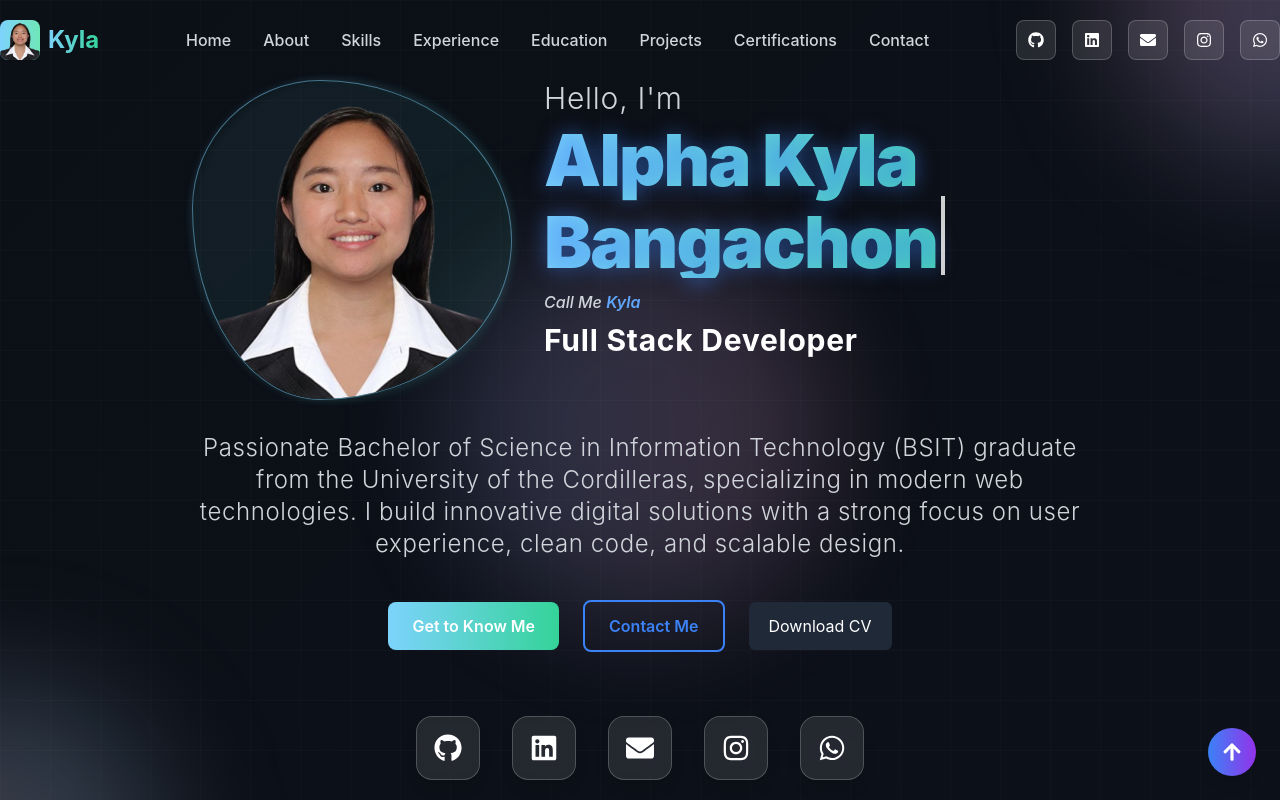
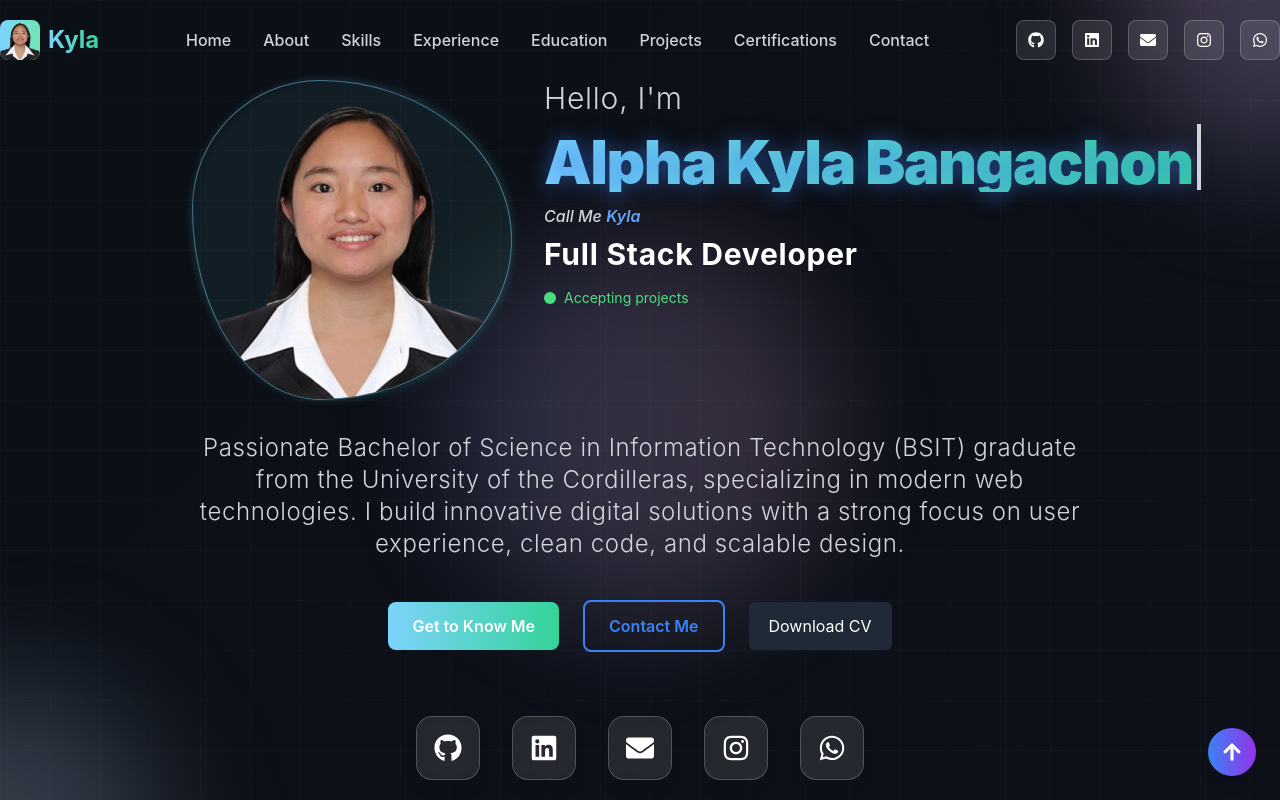
Before and after one commit to Kylabear/My-Portfolio, a Next.js app: page / in a window 1280 px wide. Shown: the top 800 px of the page. Built offline with nearby package versions, Linux system fonts and the light colour scheme.

Commit message:
up deets

```diff
--- a/components/Hero.tsx
+++ b/components/Hero.tsx
@@ -62,7 +62,7 @@ const Hero = () => {
       <div className="container-custom relative z-10 text-center">
         <div className="max-w-4xl mx-auto">
           {/* Profile + Name: side-by-side on md+ screens */}
-          <div className="mb-8 flex flex-col md:flex-row items-center md:items-start justify-center gap-8">
+          <div className="mb-8 flex flex-col md:flex-row items-center md:items-start justify-center md:justify-start gap-8">
             <motion.div
               initial={{ opacity: 0 }}
               animate={{ opacity: 1 }}
@@ -127,7 +127,7 @@ const Hero = () => {
               className="text-center md:text-left"
             >
               <h2 className="text-xl md:text-2xl lg:text-3xl text-gray-300 mb-2 font-light tracking-wide">Hello, I'm</h2>
-              <h1 className="text-4xl md:text-6xl lg:text-7xl font-black gradient-text text-glow mb-3 tracking-tight leading-tight">
+              <h1 className="text-3xl md:text-5xl lg:text-6xl font-black gradient-text text-glow mb-3 tracking-tight leading-tight whitespace-nowrap">
                 {typedName}
                 <span className="inline-block w-1 h-[1.1em] align-[-0.1em] bg-white/80 ml-1 animate-pulse"></span>
               </h1>
@@ -135,6 +135,13 @@ const Hero = () => {
                 Call Me <span className="text-blue-400 font-semibold italic">Kyla</span>
               </h3>
               <h4 className="text-lg md:text-2xl lg:text-3xl font-bold text-white mb-4 tracking-wide">Full Stack Developer</h4>
+              {/* Accepting projects badge (moved here) */}
+              <div className="flex justify-center md:justify-start">
+                <span className="inline-flex items-center gap-2 text-sm text-green-400">
+                  <span className="w-3 h-3 bg-green-400 rounded-full animate-pulse inline-block" aria-hidden="true" />
+                  <span>Accepting projects</span>
+                </span>
+              </div>
             </motion.div>
           </div>
 
--- a/components/Projects.tsx
+++ b/components/Projects.tsx
@@ -43,7 +43,7 @@ const Projects: React.FC = () => {
       image: '/images/CONTACEPTECH.png',
       client: 'Capstone Project',
       description:
-        'A mobile application that directly addresses the issues of limited access, cultural stigma, and privacy concerns regarding family planning and reproductive health.',
+        'A mobile application designed to address limited access, cultural stigma, and privacy concerns surrounding family planning and reproductive health. I contributed to a portion of the development, while the primary developer of the project is Jemimah Indoken',
       technologies: ['Android Studio', 'Kotlin', 'JavaScript', 'Firebase'],
       features: ['Open Forum for community discussions', 'AI-powered chatbot for instant answers', 'Telehealth consultations with professionals'],
       category: 'mobile',
@@ -65,7 +65,8 @@ const Projects: React.FC = () => {
       title: 'Portfolio',
       image: '/images/PORTFOLIO.png',
       client: 'Personal Portfolio',
-      description: 'A modern, responsive portfolio website showcasing my skills, projects, and professional experience.',
+      description:
+        'A modern, responsive portfolio website showcasing my skills, projects, and professional experience. I am actively updating the details and information on this website.',
       technologies: ['Next.js', 'TypeScript', 'Tailwind CSS', 'Framer Motion', 'React Icons'],
       features: ['Responsive design', 'Smooth animations', 'SEO optimized'],
       category: 'web',
@@ -77,13 +78,13 @@ const Projects: React.FC = () => {
       image: '/images/RBONESTOPMART.png',
       client: 'Business Website',
       description:
-        'A business website showcasing our store, services, and offerings. Highlights our loyalty/points card program with clear value propositions and how customers can enroll and redeem.',
+        'A business website showcasing our store, services, and offerings. Highlights our loyalty/points card program with clear value propositions and how customers can enroll and redeem. The company is still at the planning stage.',
       technologies: ['Next.js', 'Tailwind CSS', 'Laravel (API)', 'React'],
       features: ['Services and offerings pages', 'Loyalty/Points card overview', 'Contact and location info', 'Mobile-friendly UI'],
       category: 'web',
       github: '',
       demo: null,
-      video: '/videos/rb-onestopmart.mp4',
+      // video intentionally removed — this project is a placeholder while company is in planning stage
     },
   ];
 
@@ -93,7 +94,9 @@ const Projects: React.FC = () => {
     <section id="projects" className="section-padding bg-gray-900/50">
       <div className="container-custom">
         <motion.div initial={{ opacity: 0, y: 50 }} whileInView={{ opacity: 1, y: 0 }} transition={{ duration: 0.8 }} viewport={{ once: true }} className="text-center mb-16">
-          <h2 className="section-title">Featured Projects</h2>
+          <div className="flex items-center justify-center gap-4">
+            <h2 className="section-title">Featured Projects</h2>
+          </div>
           <p className="section-subtitle">Click a project to view details</p>
         </motion.div>
 
@@ -137,6 +140,23 @@ const Projects: React.FC = () => {
                       playsInline
                       preload="metadata"
                     />
+                  ) : selectedProject.title && selectedProject.title.toLowerCase().includes('contraceptech') ? (
+                    // Padded container for Contraceptech so the image isn't cropped in the modal
+                    <div className="p-4 bg-gray-800 rounded">
+                      <img
+                        src={selectedProject.image}
+                        alt={selectedProject.title + ' image'}
+                        className="w-full h-64 object-contain rounded"
+                      />
+                    </div>
+                  ) : selectedProject.title && (selectedProject.title.toLowerCase().includes('r&b') || selectedProject.title.toLowerCase().includes('one stopmart') || selectedProject.title.toLowerCase().includes('rb onestopmart')) ? (
+                    // Placeholder for R&B OneStopMart while company is in planning stage
+                    <div className="p-6 bg-gray-800 rounded flex items-center justify-center h-64">
+                      <div className="text-center text-gray-300">
+                        <div className="text-4xl mb-3">📦</div>
+                        <div className="text-sm mt-1">Company is currently at the Planning Stage.</div>
+                      </div>
+                    </div>
                   ) : (
                     <img src={selectedProject.image} alt={selectedProject.title + ' image'} className="w-full h-64 object-cover rounded" />
                   )}
```
